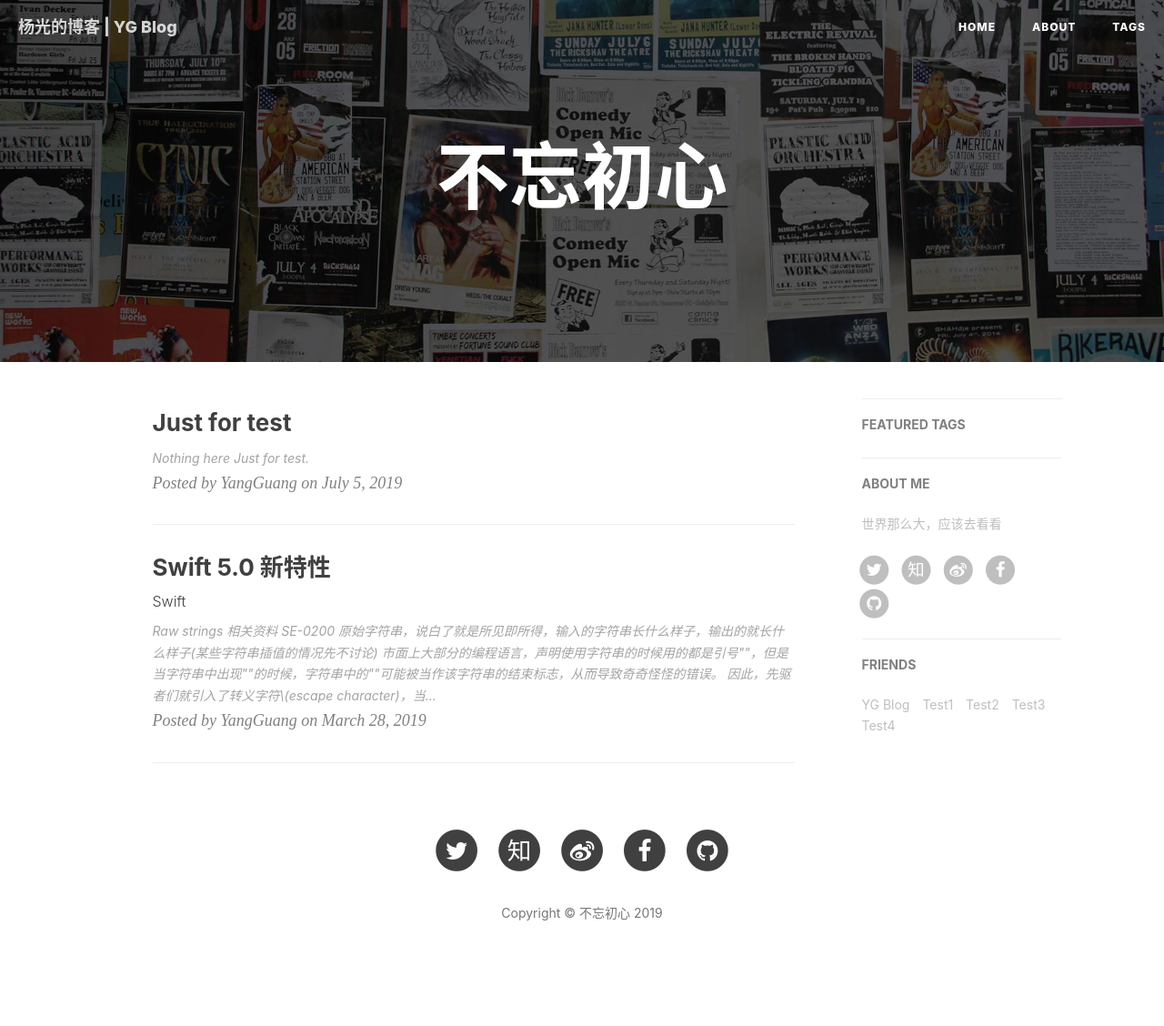
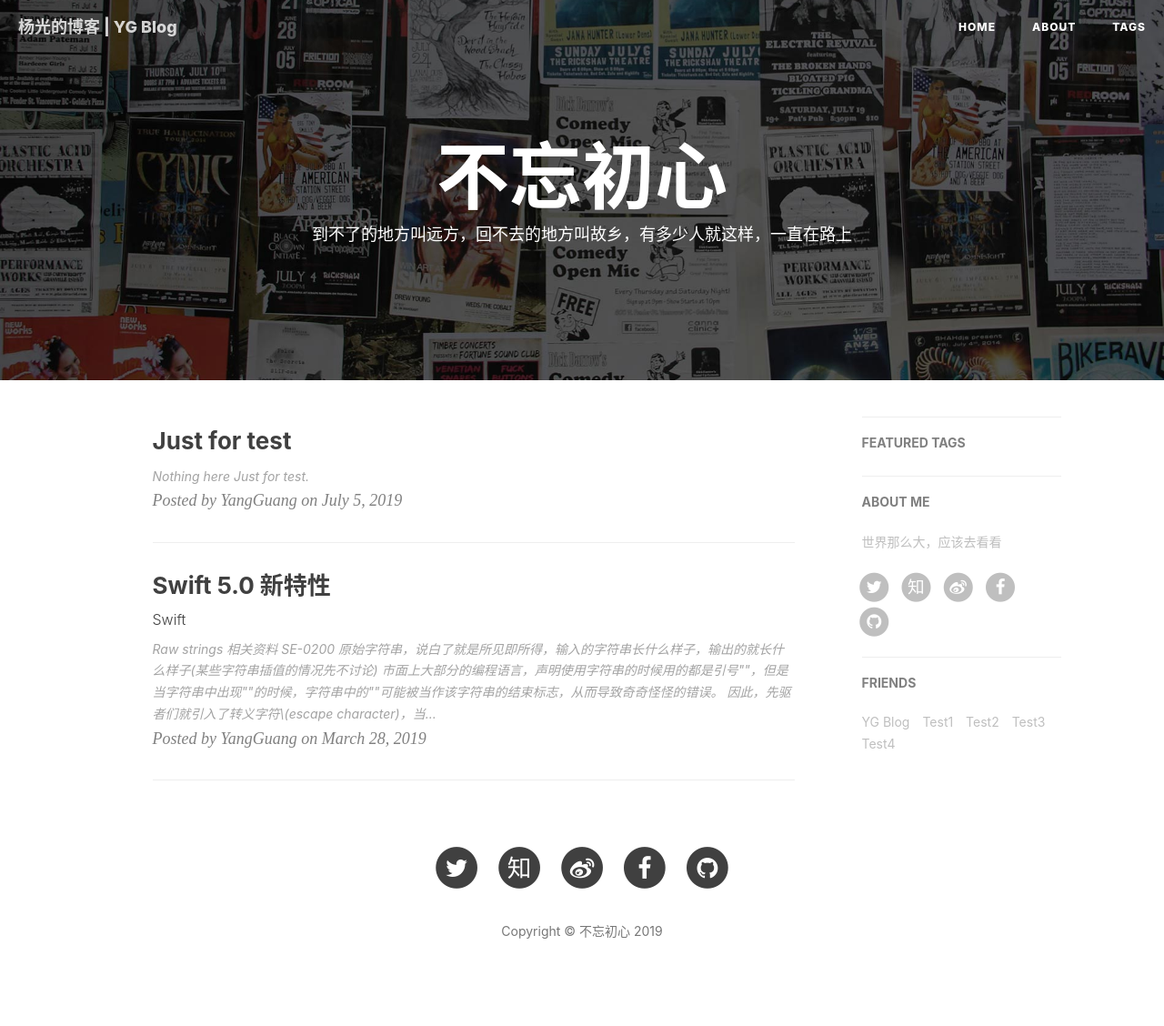
Before and after one commit to Winterdirge/MyBlog, a Jekyll site: the page built from index.html, in a window 1280 px wide. Shown: the whole page at 91% size. Built offline with Jekyll 4.4.1, drawn with Linux system fonts in a browser that asks for light colours; nearby versions of some CDN libraries; the list of posts is cut into pages by our own code; comment, search, counter and statistics services are not loaded.

Commit message:
index.html add description.

```diff
--- a/_config.yml
+++ b/_config.yml
@@ -3,14 +3,14 @@
 subtitle: 不忘初心，砥砺前行
 SEOTitle: 杨光的博客 | YG Blog
 header-img: assets/images/base/home-bg.jpg
-description:
+description: 到不了的地方叫远方，回不去的地方叫故乡，有多少人就这样，一直在路上
 keyword:
 url: https://wangyupei.com
 baseurl:
 
 # SNS settings
 RSS: false
-weibo_username: yangguanggg
+weibo_username: yangguangg
 github_username: winterdirge
 twitter_username: Cofilk
 facebook_username: guang.yang.1253236
--- a/_layouts/keynote.html
+++ b/_layouts/keynote.html
@@ -208,7 +208,7 @@
 </script>
 <!-- anchor-js, Doc:http://bryanbraun.github.io/anchorjs/ -->
 <script>
-    async("http://cdn.bootcss.com/anchor-js/1.1.1/anchor.min.js",function(){
+    async("https://cdn.bootcss.com/anchor-js/1.1.1/anchor.min.js",function(){
         anchors.options = {
           visible: 'always',
           placement: 'right',
--- a/index.html
+++ b/index.html
@@ -1,6 +1,6 @@
 ---
 layout: page
-description:
+description: 到不了的地方叫远方，回不去的地方叫故乡，有多少人就这样，一直在路上
 ---
 
 {% for post in paginator.posts %}
```
